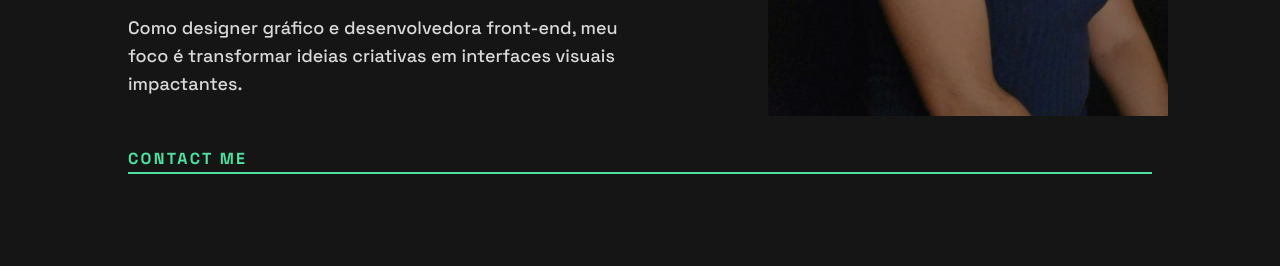
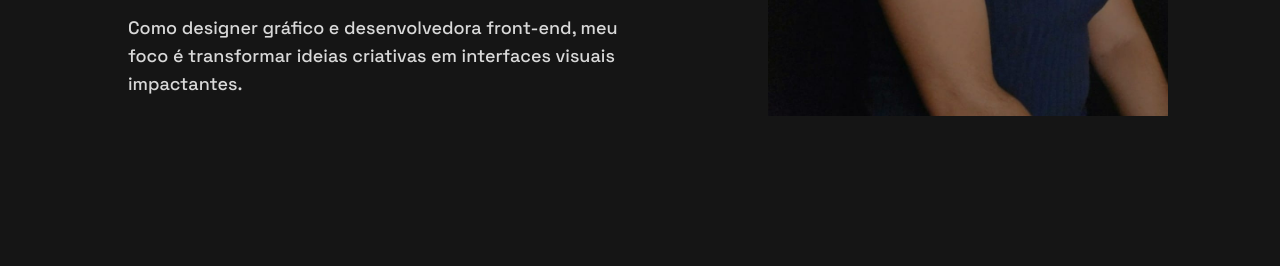
Before and after one commit to Leeh27/myportfolio, a plain HTML site: page index.html in a window 1280 px wide. Shown: the part 534-800 px from the top of the page. Drawn offline with Linux system fonts and the light colour scheme; files that its build step writes are made by us from their sources; files whose address does not match are found by name; a web font is replaced by a local one.

Commit message:
Update index.html

```diff
--- a/index.html
+++ b/index.html
@@ -34,7 +34,7 @@
         <h1>Olá! Eu sou</h1>
         <h1>Leticia <br> Amarante.</h1>
         <p>Como designer gráfico e desenvolvedora front-end, meu foco é transformar ideias criativas em interfaces visuais impactantes.</p>
-        <div class="link">CONTACT ME</div>
+
       </div>
 
       <div class="profile_img">
```
